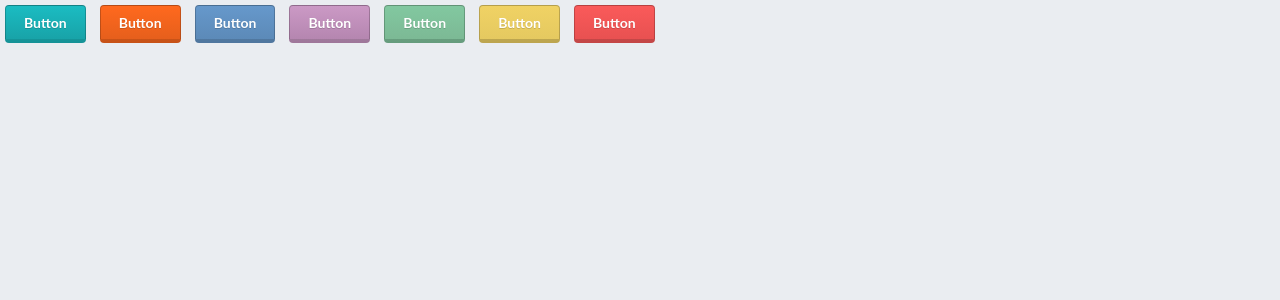
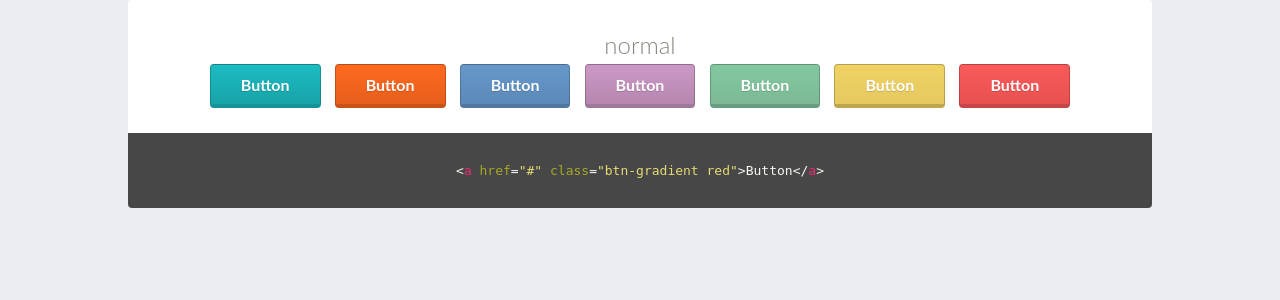
Before and after one commit to EugeneIvanin/DrawYourLook, a Python web app: template templates/filters.html in a window 1280 px wide. Shown: the top 300 px of the page. Run offline with Jinja, Linux system fonts and the light colour scheme; the template is opened without the code that fills it, so the values that code supplies are empty.

Commit message:
Update filters.html

```diff
--- a/templates/filters.html
+++ b/templates/filters.html
@@ -405,13 +405,18 @@ button[class*="btn"] {border: 0;}
 
 
 
-        <a href="#" class="btn-gradient cyan small">Button</a>
-        <a href="#" class="btn-gradient orange small">Button</a>
-        <a href="#" class="btn-gradient blue small">Button</a>
-        <a href="#" class="btn-gradient purple small">Button</a>
-        <a href="#" class="btn-gradient green small">Button</a>
-        <a href="#" class="btn-gradient yellow small">Button</a>
-        <a href="#" class="btn-gradient red small">Button</a>
+        <div class="container">
+        <h2>normal</h2>
+        <a href="#" class="btn-gradient cyan">Button</a>
+        <a href="#" class="btn-gradient orange">Button</a>
+        <a href="#" class="btn-gradient blue">Button</a>
+        <a href="#" class="btn-gradient purple">Button</a>
+        <a href="#" class="btn-gradient green">Button</a>
+        <a href="#" class="btn-gradient yellow">Button</a>
+        <a href="#" class="btn-gradient red">Button</a>
+
+        <pre>&lt;<span class="anc">a</span> <span class="att">href</span>=<span class="val">"#"</span> <span class="att">class</span>=<span class="val">"btn-gradient red"</span>>Button&lt;/<span class="anc">a</span>></pre>
+    </div>
 
 </body>
 </html>
```
